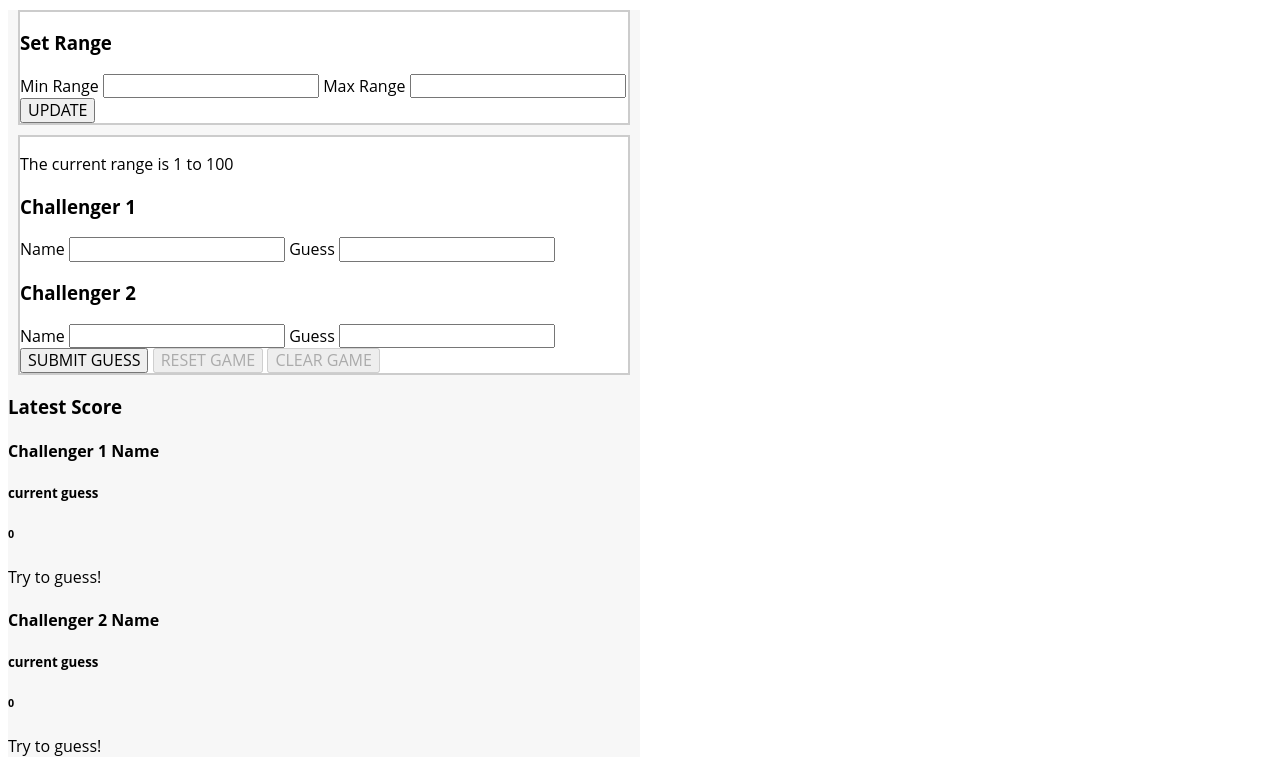
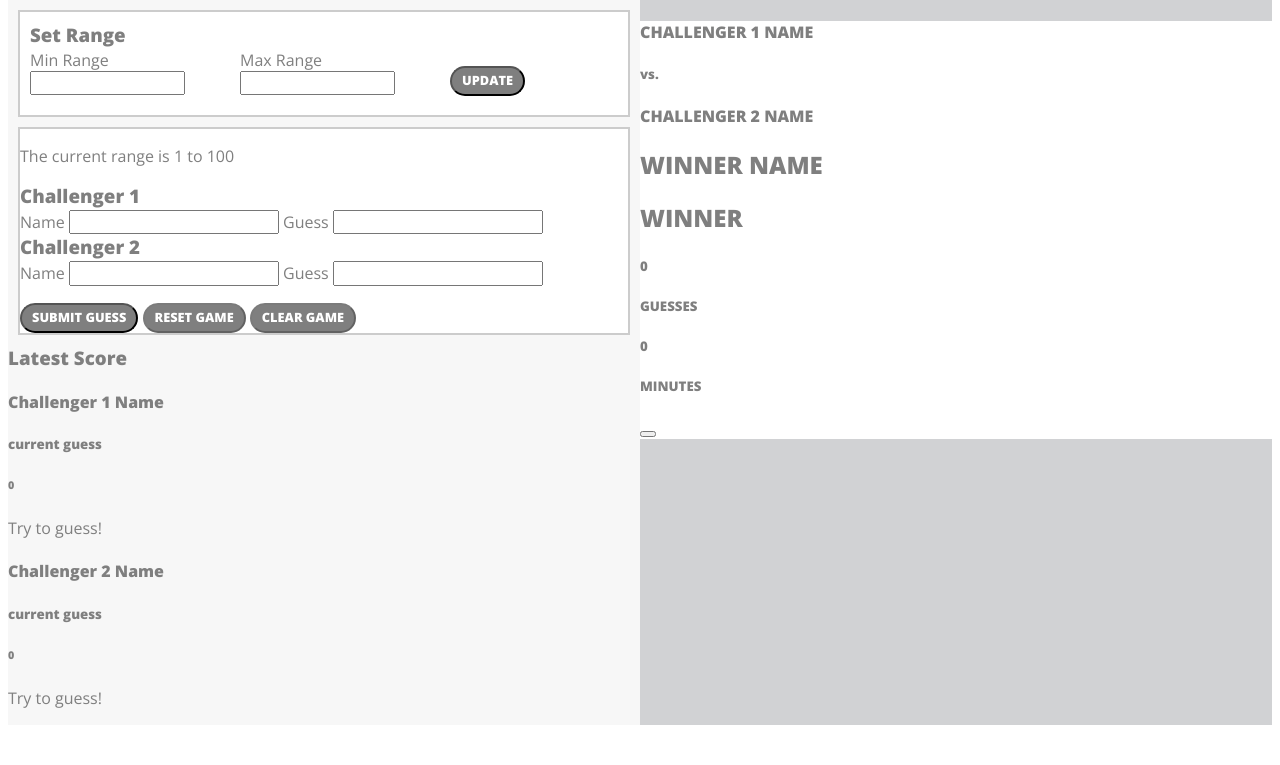
Before and after one commit to tiffanybacher/number-guesser, a plain HTML site: page index.html in a window 1280 px wide. Shown: the part 204-969 px from the top of the page. After the commit the page ends 937 px from the top, so only its background shows below. Drawn offline with nearby package versions, Linux system fonts and the light colour scheme.

Commit message:
Work on CSS

```diff
--- a/index.html
+++ b/index.html
@@ -7,6 +7,7 @@
   <title>Number Guesser</title>
   <link rel="stylesheet" type="text/css" href="normalize.css">
   <link rel="stylesheet" type="text/css" href="styles.css">
+  <link href="https://fonts.googleapis.com/css?family=Open+Sans:300,400,600, 700,800" rel="stylesheet">
 </head>
 <body>
   <header>
@@ -17,11 +18,15 @@
     <section class="player-input">
       <article class="range-form">
         <h3>Set Range</h3>
-        <form action="">
-          <label for="min-range">Min Range</label>
-          <input type="number" id="min-range" class="num-input">
-          <label for="max-range">Max Range</label>
-          <input type="number" id="max-range" class="num-input">
+        <form class="set-range" action="">
+        <div class="min-form">
+          <label for="min-range">Min Range</label><br />
+          <input type="number" id="min-range" class="range-num-input">
+        </div>
+        <div class="max-form">
+          <label for="max-range">Max Range</label><br />
+          <input type="number" id="max-range" class="range-num-input">
+        </div>
           <input type="submit" value="UPDATE" class="range-update btn">
         </form>
       </article>
@@ -61,7 +66,7 @@
     </section>
     <section class="winner-cards">
       <article class="card">
-        <h4 class="card-name name-1">Challenger 1 Name</h4><h5> vs. </h5><h4 class="card-name name-2">Challenger 2 Name</h4>
+        <h4 class="card-name name-1">CHALLENGER 1 NAME</h4><h5> vs. </h5><h4 class="card-name name-2">CHALLENGER 2 NAME</h4>
         <h2 class="winner-name">WINNER NAME</h2>
         <h2>WINNER</h2>
         <h5 class="num-guesses">0</h5><h5> GUESSES</h5>
--- a/main.js
+++ b/main.js
@@ -119,7 +119,6 @@ function clearGame(event) {
   guessTwoInput.value = '';
 }
 
-
 function resetGame(event) {
   event.preventDefault();
   document.querySelector('.current-guess-1').innerText = 0;
@@ -132,6 +131,5 @@ function resetGame(event) {
   for (var i = 0; i < challengerTwoText.length; i++) {
     challengerTwoText[i].innerText = 'Challenger 2 Name';
   }
-
   getTheNumber(1, 100);
 }
--- a/styles.css
+++ b/styles.css
@@ -1,5 +1,6 @@
 body {
   font-family: 'Open Sans', sans-serif;
+  color: #7f7f7f;
 }
 
 header {
@@ -7,12 +8,26 @@ header {
   width: 100%;
   height: 150px;
 }
+
+p {
+  font-weight: 300;
+}
+
 h1 {
   text-align: center;
-  color: #DD1972;
+  color: #dd1972;
   font-size: 80px;
   font-weight: 300;
   margin-bottom: 0;
+}
+
+h3 {
+  font-weight: 800;
+  margin: 0px 0px 2px 0px;
+}
+
+h4 {
+  font-weight: 700;
 }
 
 .header-bold {
@@ -34,7 +49,7 @@ h1 {
   border-bottom: 2px solid;
 }
 
-.container {
+main {
   display: flex;
 }
 
@@ -43,10 +58,39 @@ h1 {
   background-color: #f7f7f7;
 }
 
+.min-form {
+
+}
+
+.max-form {
+
+}
+
+.range-num-input {
+  width: 70%;
+  margin: 0px 0px 10px 0px;
+}
+
 .range-form {
   border: 2px solid #cccccc;
   margin: 10px;
+  padding: 10px;
   background-color: #ffffff;
+}
+
+.set-range {
+  display: flex;
+}
+
+.btn {
+  background-color: #7f7f7f;
+  color: #ffffff;
+  border-radius: 20px;
+  height: 30px;
+  padding: 0px 10px;
+  font-weight: 700;
+  font-size: 0.8em;
+  margin: 17px 0px 0px 0px;
 }
 
 .challenger-form {
@@ -54,3 +98,12 @@ h1 {
   margin: 10px;
   background-color: #ffffff;
 }
+
+.winner-cards {
+  background-color: #d1d2d4;
+  width: 50%;
+}
+
+.card {
+  background-color: #ffffff;
+}
```
